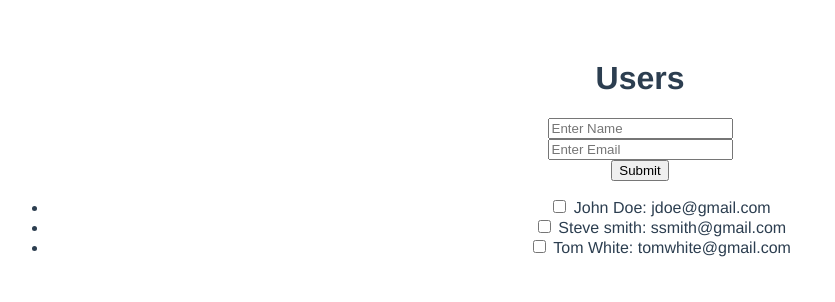
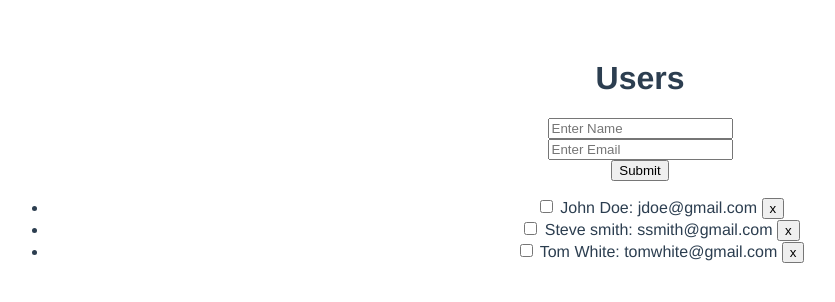
Before and after one commit to EdilsonBorges/Vue.js-workspace, a Vue app: page / in a window 1280 px wide. Shown: the top 302 px of the page, without its empty margins (0-835 px from the left). Built offline with nearby package versions, Linux system fonts and the light colour scheme.

Commit message:
removing user by deleteUser

```diff
--- a/src/components/Users.vue
+++ b/src/components/Users.vue
@@ -12,7 +12,7 @@
         <li v-for="user in users">
           <input type="checkbox" class="toggle" v-model="user.contacted">
           <span :class="{contacted: user.contacted}">
-          {{user.name}}: {{user.email}}
+          {{user.name}}: {{user.email}} <button v-on:click="deleteUser(user)">x</button>
           </span>
         </li>
       </ul>
@@ -52,6 +52,9 @@
           contacted: false
         })
         e.preventDefault()
+      },
+      deleteUser: function (user) {
+        this.users.splice(this.users.indexOf(user), 1)
       }
     }
 }
```
